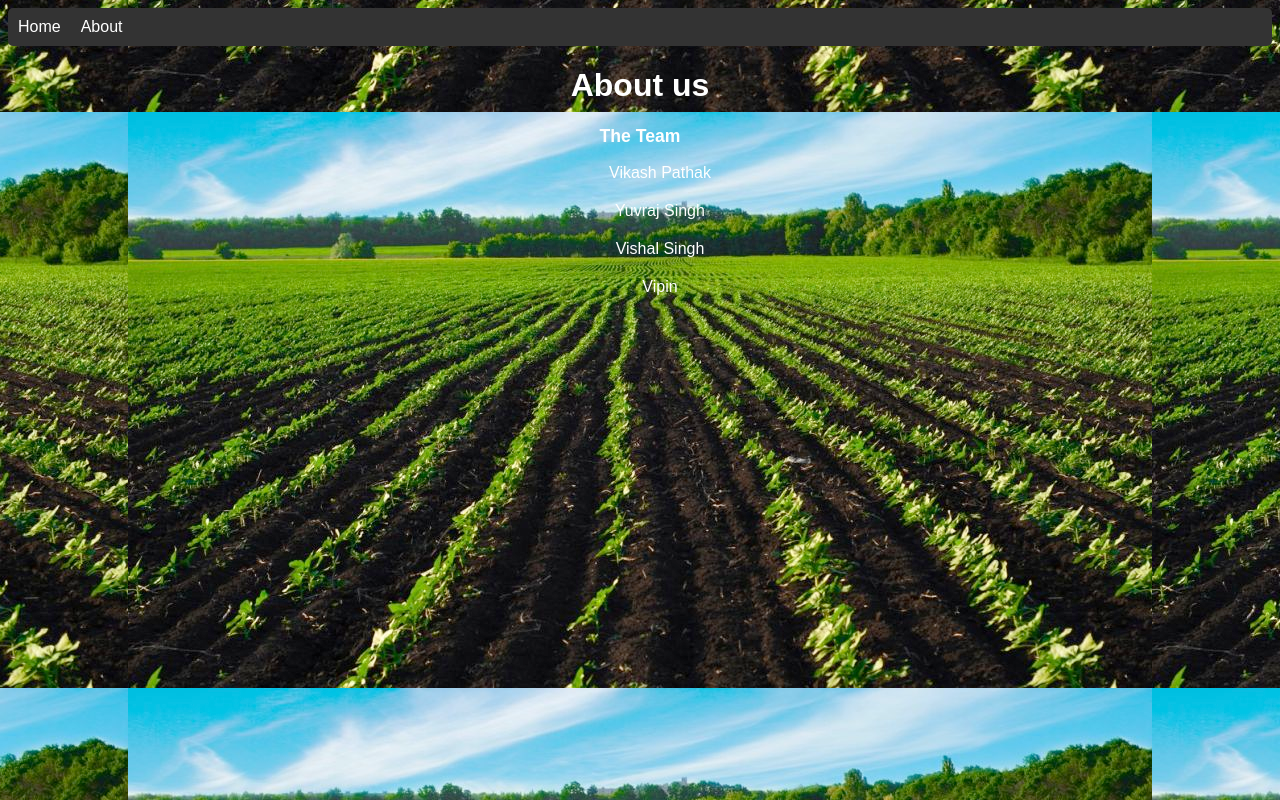
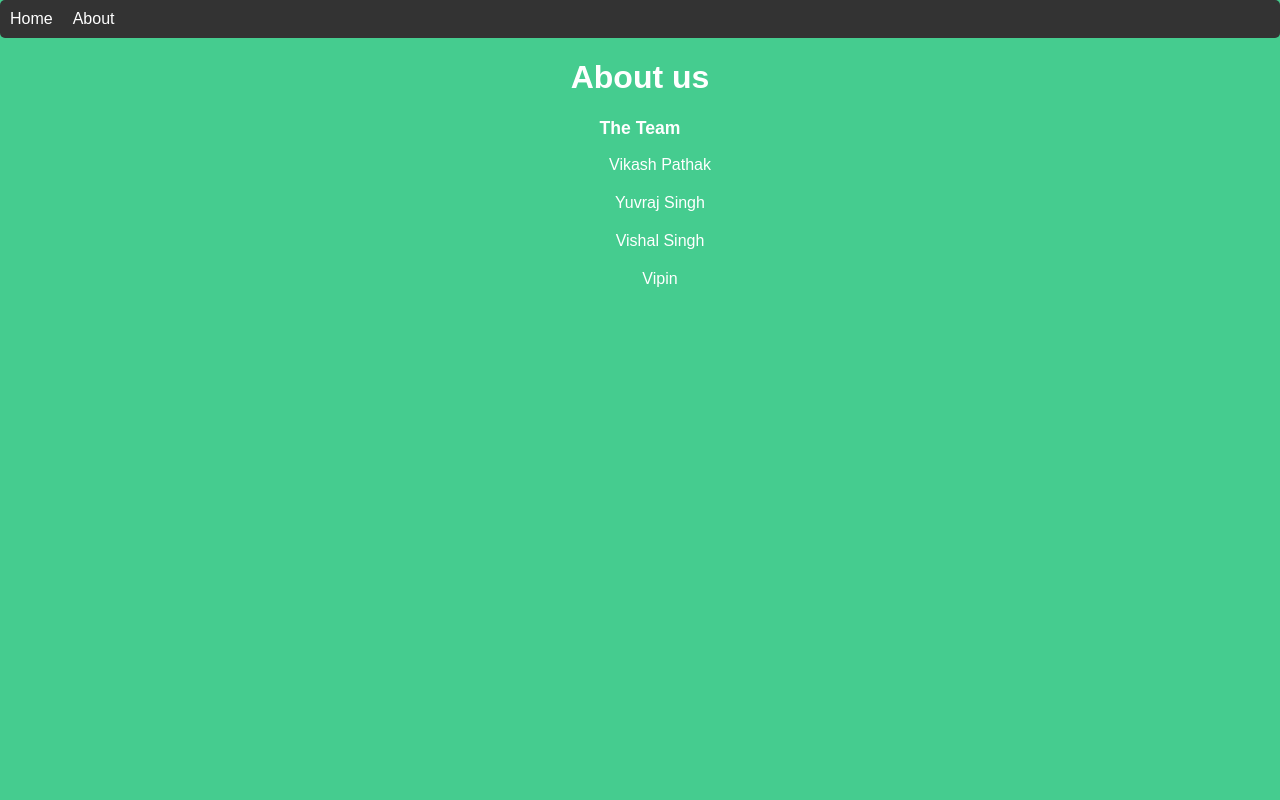
Before and after one commit to VIKGO123/Plant_Disease_Recoginition, a Flask app: page /about in a window 1280 px wide. Run offline with Flask 2, Linux system fonts and the light colour scheme.

Commit message:
Update style.css

```diff
--- a/static/css/style.css
+++ b/static/css/style.css
@@ -4,9 +4,8 @@ html {
 
 body {
 
-    background-image: url("https://github.com/VIKGO123/Plant-Disease-Recoginition/tree/master/templates/image/farm.jpg");
-    background-position: 50% 50%;
-    background-repeat: repeat;
+   margin: 0;
+    background-color: #45cc8f;
 
 }
 
```
